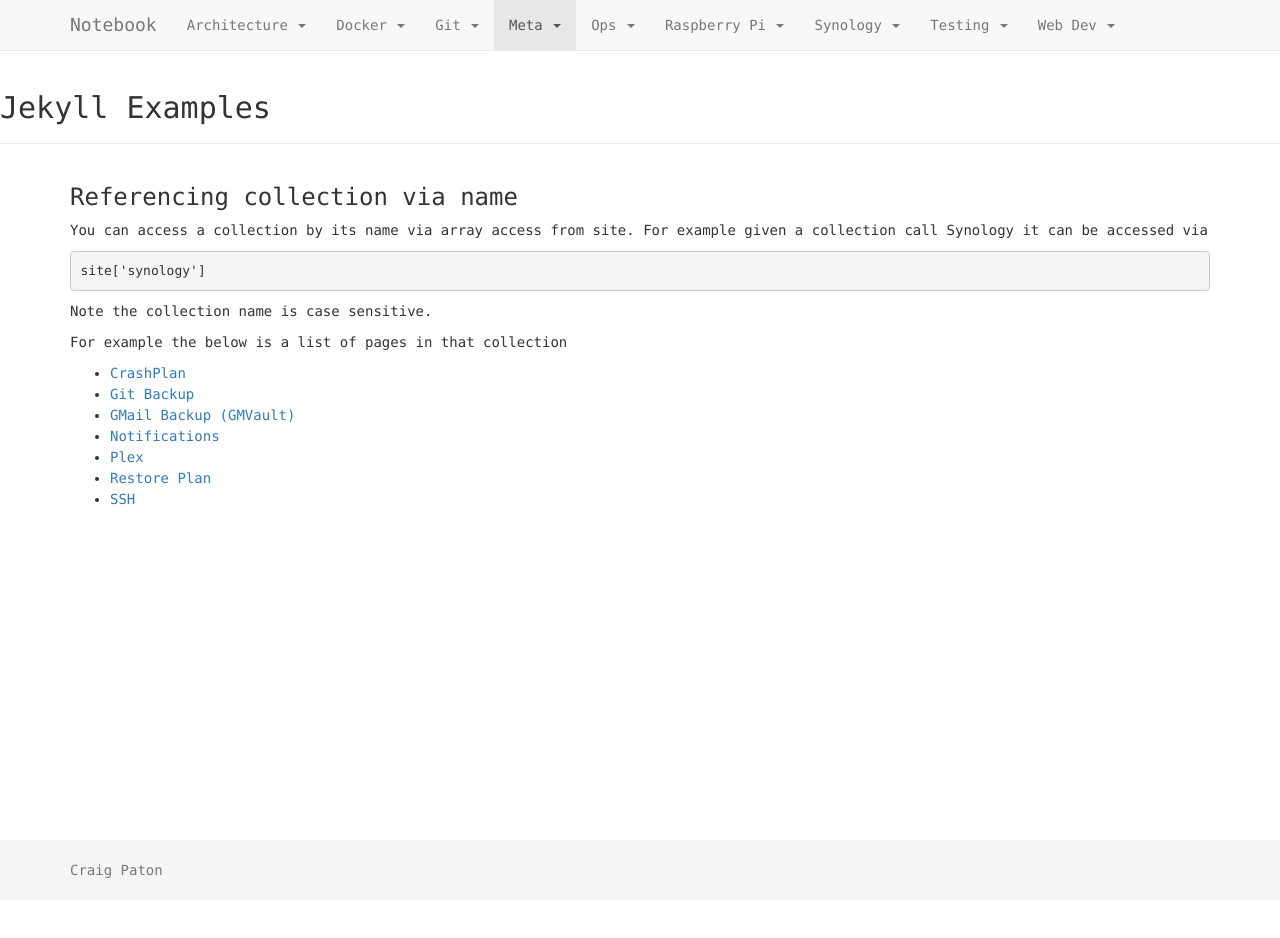
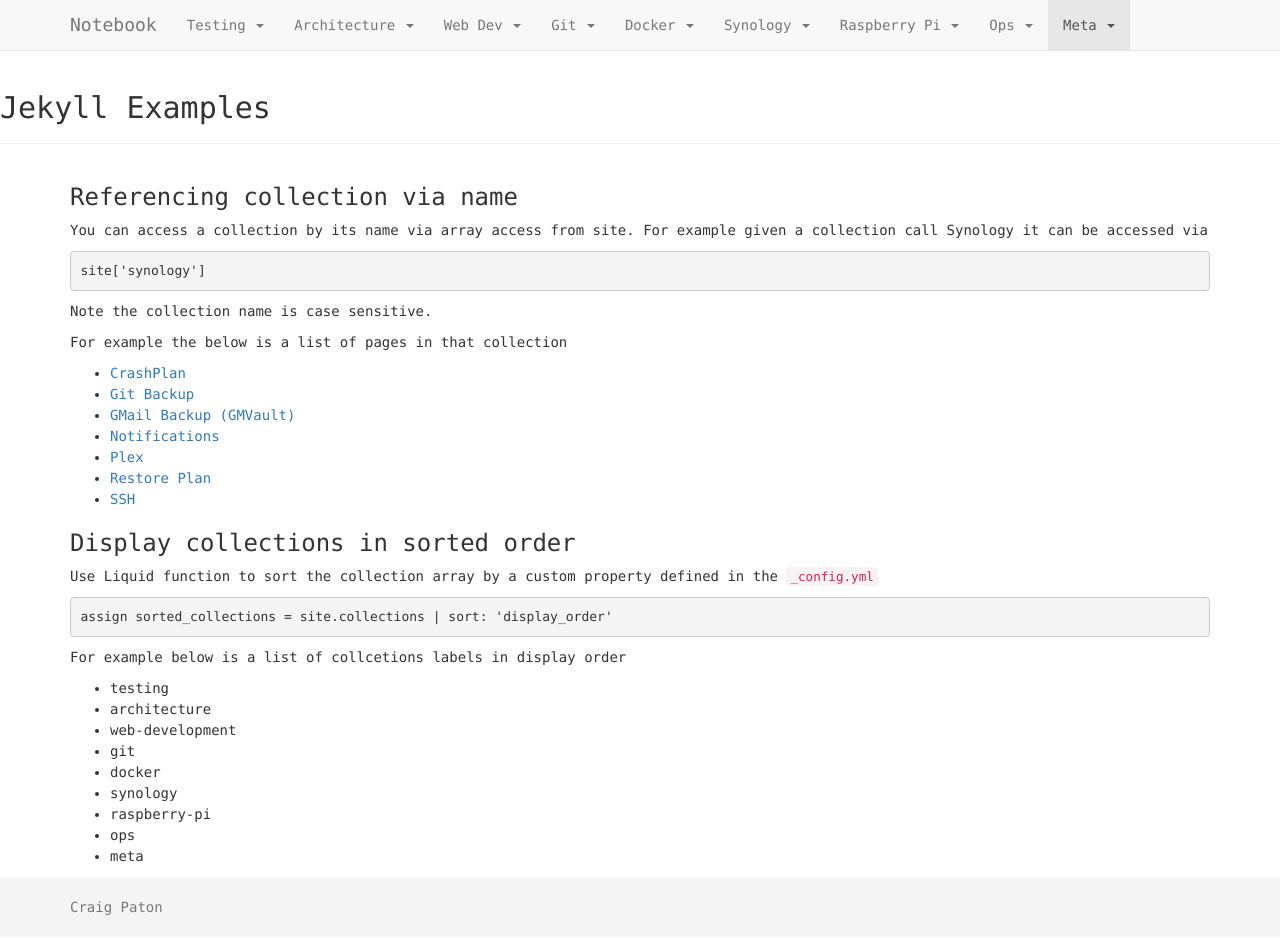
Before and after one commit to cpaton/notebook, a Jekyll site: the page built from _meta/jekyll-examples.md, in a window 1280 px wide. Built offline with Jekyll 4.4.1, drawn with Linux system fonts in a browser that asks for light colours; before the commit the page ends 901 px from its top, so only the background shows below that.

Commit message:
Display collections in custom sort order

```diff
--- a/_config.yml
+++ b/_config.yml
@@ -19,30 +19,39 @@ collections:
   synology:
     output: true
     nav_title: Synology
+    display_order: 10
   testing:
     output: true
     nav_title: Testing
+    display_order: 1
   meta:
     output: true
     nav_title: Meta
+    display_order: 100
   git:
     output: true
     nav_title: Git
+    display_order: 5
   raspberry-pi:
     output: true
     nav_title: Raspberry Pi
+    display_order: 11
   web-development:
     output: true
     nav_title: Web Dev
+    display_order: 3
   ops:
     output: true
     nav_title: Ops
+    display_order: 12
   docker:
     output: true
     nav_title: Docker
+    display_order: 6
   architecture:
     output: true
     nav_title: Architecture
+    display_order: 2
 
 
 exclude:
--- a/_includes/header.html
+++ b/_includes/header.html
@@ -13,7 +13,8 @@
         <div id="navbar" class="navbar-collapse collapse">
             <ul class="nav navbar-nav">
 
-{% for c in site.collections %}
+{% assign sorted_collections = site.collections | sort: 'display_order' %}
+{% for c in sorted_collections %}
    {% assign collection_name=c.label %}
    {% unless collection_name == 'posts' %}
    {% include navbar_menu.html collection=c %}
--- a/_meta/jekyll-examples.md
+++ b/_meta/jekyll-examples.md
@@ -21,3 +21,23 @@ For example the below is a list of pages in that collection
 {% endunless %}
 {% endfor %}
 </ul>
+
+### Display collections in sorted order
+
+Use Liquid function to sort the collection array by a custom property defined in the ``_config.yml``
+
+{% highlight ruby %}
+assign sorted_collections = site.collections | sort: 'display_order'
+{% endhighlight %}
+
+For example below is a list of collcetions labels in display order
+
+<ul>
+{% assign sorted_collections = site.collections | sort: 'display_order' %}
+{% for c in sorted_collections %}
+   {% assign collection_name=c.label %}
+   {% unless collection_name == 'posts' %}
+   <li>{{ c.label }}</li>
+   {% endunless %}
+{% endfor %}
+</ul>
--- a/index.html
+++ b/index.html
@@ -8,7 +8,8 @@ Programmers notebook
 
 <!-- loop through all collections in a site -->
 <ul>
-{% for c in site.collections %}
+{% assign sorted_collections = site.collections | sort: 'display_order' %}
+{% for c in sorted_collections %}
    {% assign collection_name=c.label %}
    {% unless collection_name == 'posts' %}
    {% include collection_page_list.html collection=c %}
```
Also changed, not shown: _meta/todo.md (+0 -1 lines).
